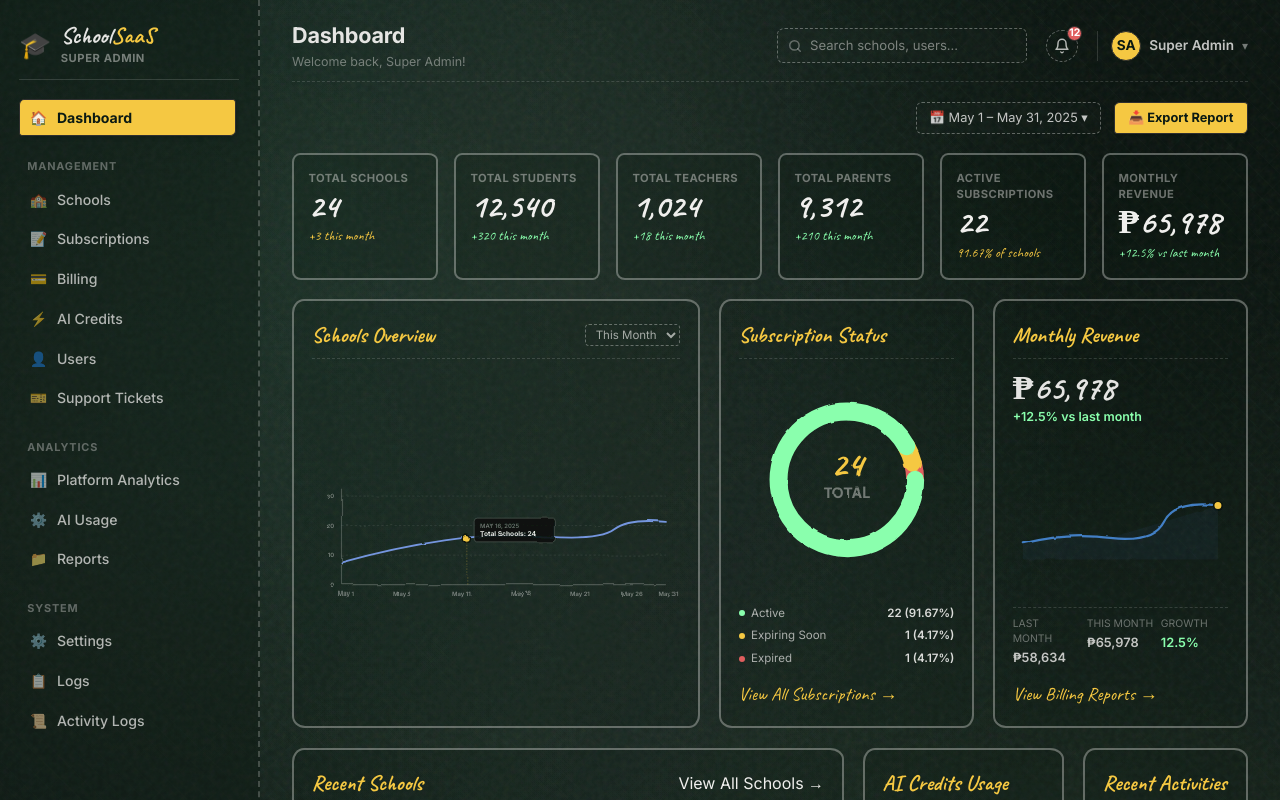
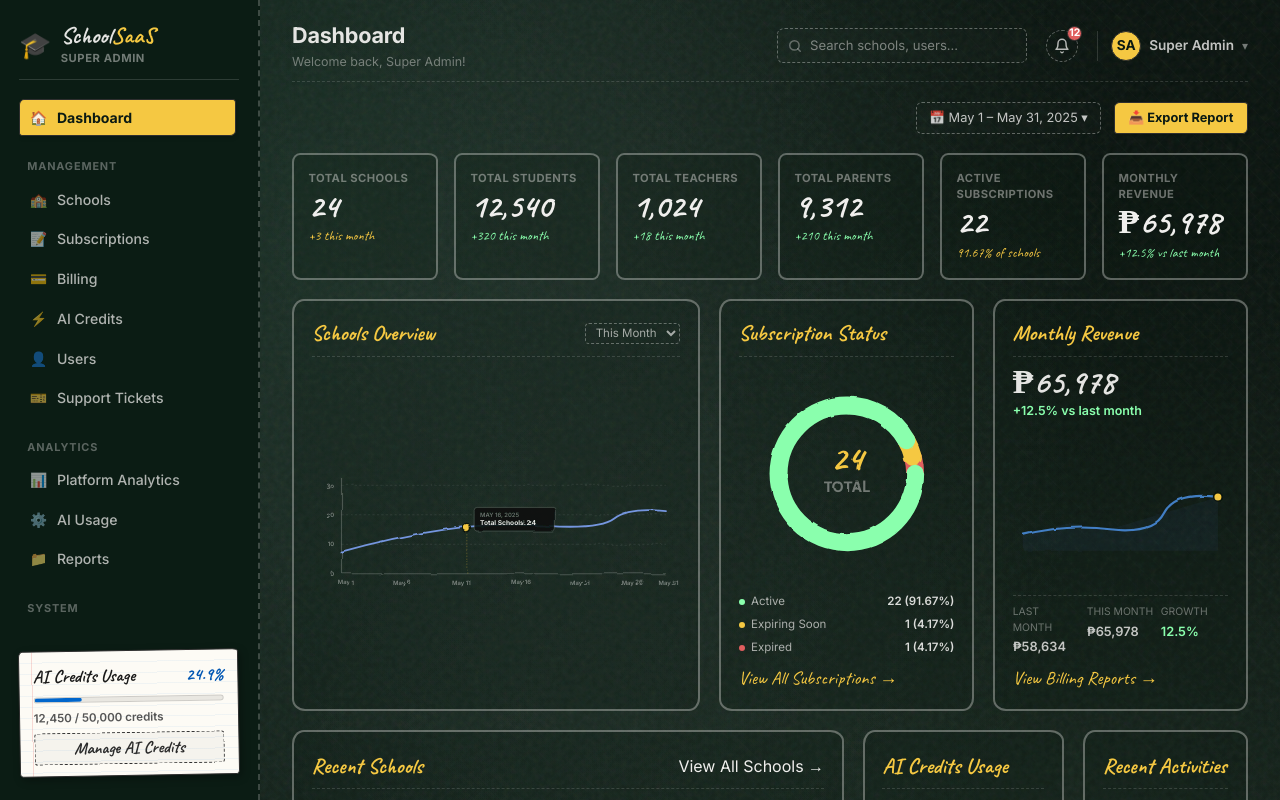
Before and after one commit to janreyHablaMina/School-Management-Sass, a Next.js app in the folder web/: page /admin in a window 1280 px wide. Shown: the top 800 px of the page. Built offline with nearby package versions, Linux system fonts and the light colour scheme; a web font is replaced by a local one.

Commit message:
feat(admin): make sidebar fixed position and restore sidebar credits widget

```diff
--- a/web/src/app/admin/admin.module.css
+++ b/web/src/app/admin/admin.module.css
@@ -56,9 +56,12 @@
   display: flex;
   flex-direction: column;
   gap: 1.2rem;
-  background: rgba(8, 18, 13, 0.3);
-  position: relative;
-  z-index: 10;
+  background: #0b1c14; /* Solid chalkboard slate green */
+  position: fixed;
+  left: 0;
+  top: 0;
+  height: 100vh;
+  z-index: 100;
   box-sizing: border-box;
 }
 
@@ -197,6 +200,7 @@
   display: flex;
   flex-direction: column;
   gap: 0.35rem;
+  margin-top: auto; /* Push it to the bottom of the fixed sidebar */
 }
 
 .creditsLabel {
@@ -270,6 +274,7 @@
   position: relative;
   z-index: 5;
   box-sizing: border-box;
+  margin-left: 260px;
 }
 
 /* ---------- Top Action Bar ---------- */
@@ -632,12 +637,12 @@
 .chartCard {
   border: 2px solid rgba(240, 239, 237, 0.35);
   border-radius: 12px 14px 11px 13px / 14px 11px 13px 12px;
-  padding: 1.1rem;
+  padding: 1rem 1.1rem;
   background: rgba(10, 25, 17, 0.15);
   display: flex;
   flex-direction: column;
-  gap: 0.85rem;
-  min-height: 270px;
+  gap: 0.55rem;
+  min-height: 220px;
   position: relative;
   box-sizing: border-box;
 }
```
